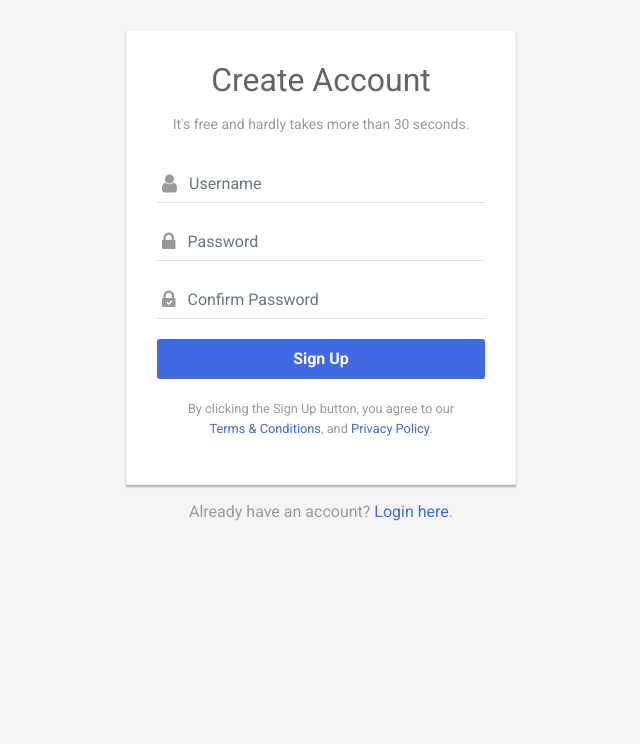
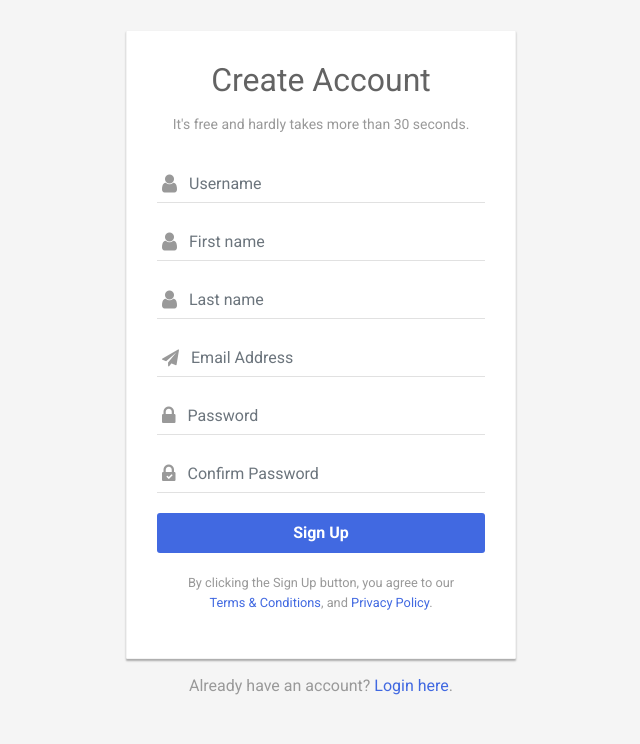
Before and after one commit to Spam-Number-Filter/Spam-Filter-WebPage, a Django app: page /register/ in a window 1280 px wide. Shown: the part 56-800 px from the top of the page, without its empty margins (319-959 px from the left). Run offline with Django 4.2, Linux system fonts and the light colour scheme; some libraries are stand-ins or nearby versions.

Commit message:
feat(register): user registration accepts all user model fields
File 'forms.py' created in order to implement custom
registration form, where 'email', 'first_name' and
'last_name' fields are added to django's default
sign up form.

```diff
--- a/data_numbers/templates/registration/register.html
+++ b/data_numbers/templates/registration/register.html
@@ -126,25 +126,25 @@
                     <input type="text" class="form-control" name="username" placeholder="Username" required="required">
                 </div>
             </div>
-{#            <div class="form-group">#}
-{#                <div class="input-group">#}
-{#                    <span class="input-group-addon"><i class="fa fa-user"></i></span>#}
-{#                    <input type="text" class="form-control" name="name" placeholder="First name" required="required">#}
-{#                </div>#}
-{#            </div>#}
-{#            <div class="form-group">#}
-{#                <div class="input-group">#}
-{#                    <span class="input-group-addon"><i class="fa fa-user"></i></span>#}
-{#                    <input type="text" class="form-control" name="name" placeholder="Last name" required="required">#}
-{#                </div>#}
-{#            </div>#}
-{#            <div class="form-group">#}
-{#                <div class="input-group">#}
-{#                    <span class="input-group-addon"><i class="fa fa-paper-plane"></i></span>#}
-{#                    <input type="email" class="form-control" name="email" placeholder="Email Address"#}
-{#                           required="required">#}
-{#                </div>#}
-{#            </div>#}
+            <div class="form-group">
+                <div class="input-group">
+                    <span class="input-group-addon"><i class="fa fa-user"></i></span>
+                    <input type="text" class="form-control" name="first_name" placeholder="First name" required="required">
+                </div>
+            </div>
+            <div class="form-group">
+                <div class="input-group">
+                    <span class="input-group-addon"><i class="fa fa-user"></i></span>
+                    <input type="text" class="form-control" name="last_name" placeholder="Last name" required="required">
+                </div>
+            </div>
+            <div class="form-group">
+                <div class="input-group">
+                    <span class="input-group-addon"><i class="fa fa-paper-plane"></i></span>
+                    <input type="email" class="form-control" name="email" placeholder="Email Address"
+                           required="required">
+                </div>
+            </div>
             <div class="form-group">
                 <div class="input-group">
                     <span class="input-group-addon"><i class="fa fa-lock"></i></span>
--- a/data_numbers/views.py
+++ b/data_numbers/views.py
@@ -9,6 +9,8 @@ from django.http import HttpResponse
 # Create your views here.
 from django.shortcuts import redirect, render
 from django.template import loader
+
+from data_numbers.forms import UserRegisterForm
 
 
 def index(request):
@@ -36,7 +38,7 @@ def login_user(request: django.core.handlers.wsgi.WSGIRequest):
 
 def register_user(request):
     if request.method == "POST":
-        form = UserCreationForm(request.POST)
+        form = UserRegisterForm(request.POST)
         if form.is_valid():
             user = form.save()
             login(request, user)
```
Also changed, not shown: data_numbers/forms.py (added, +20 -0 lines).
